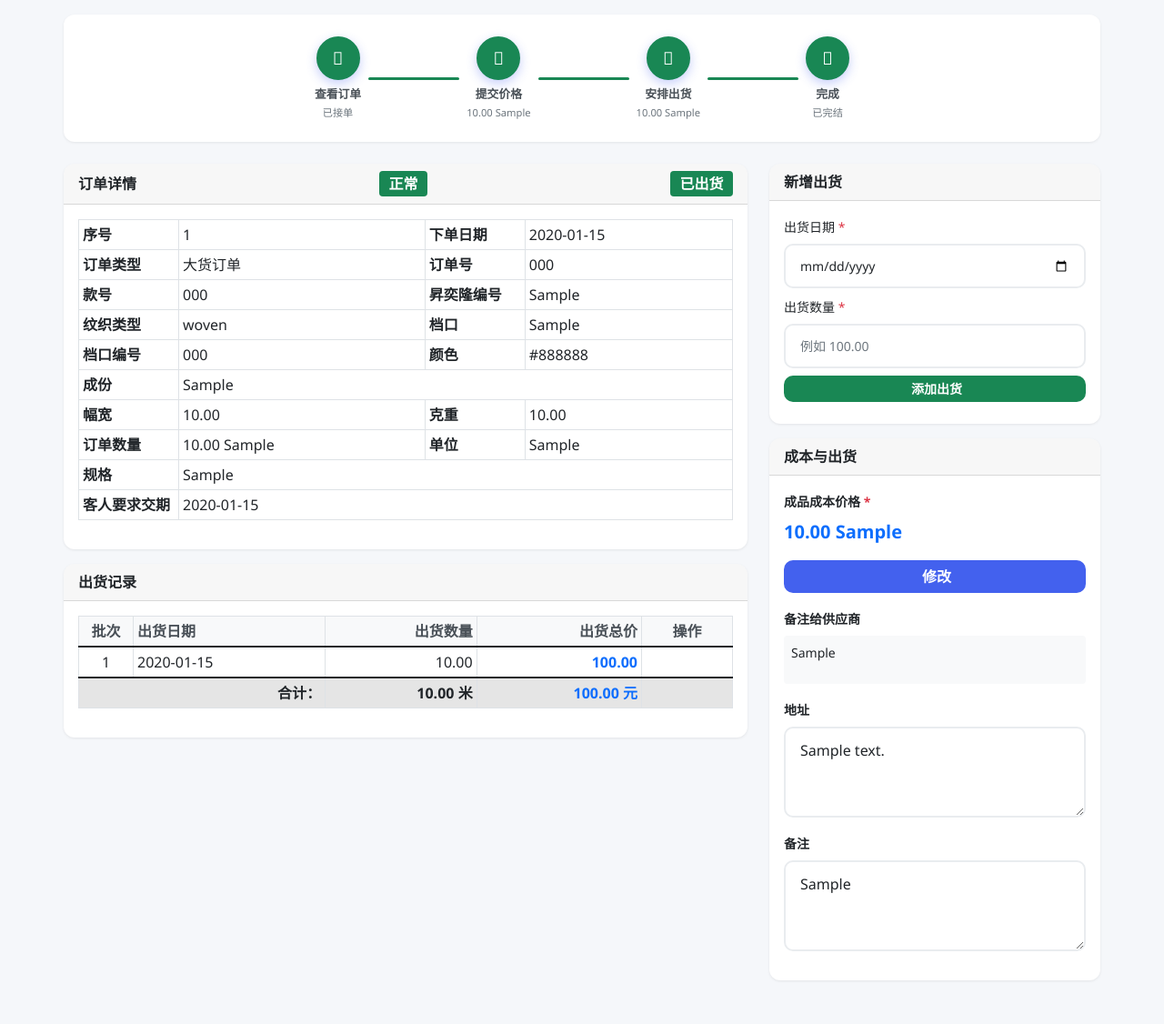
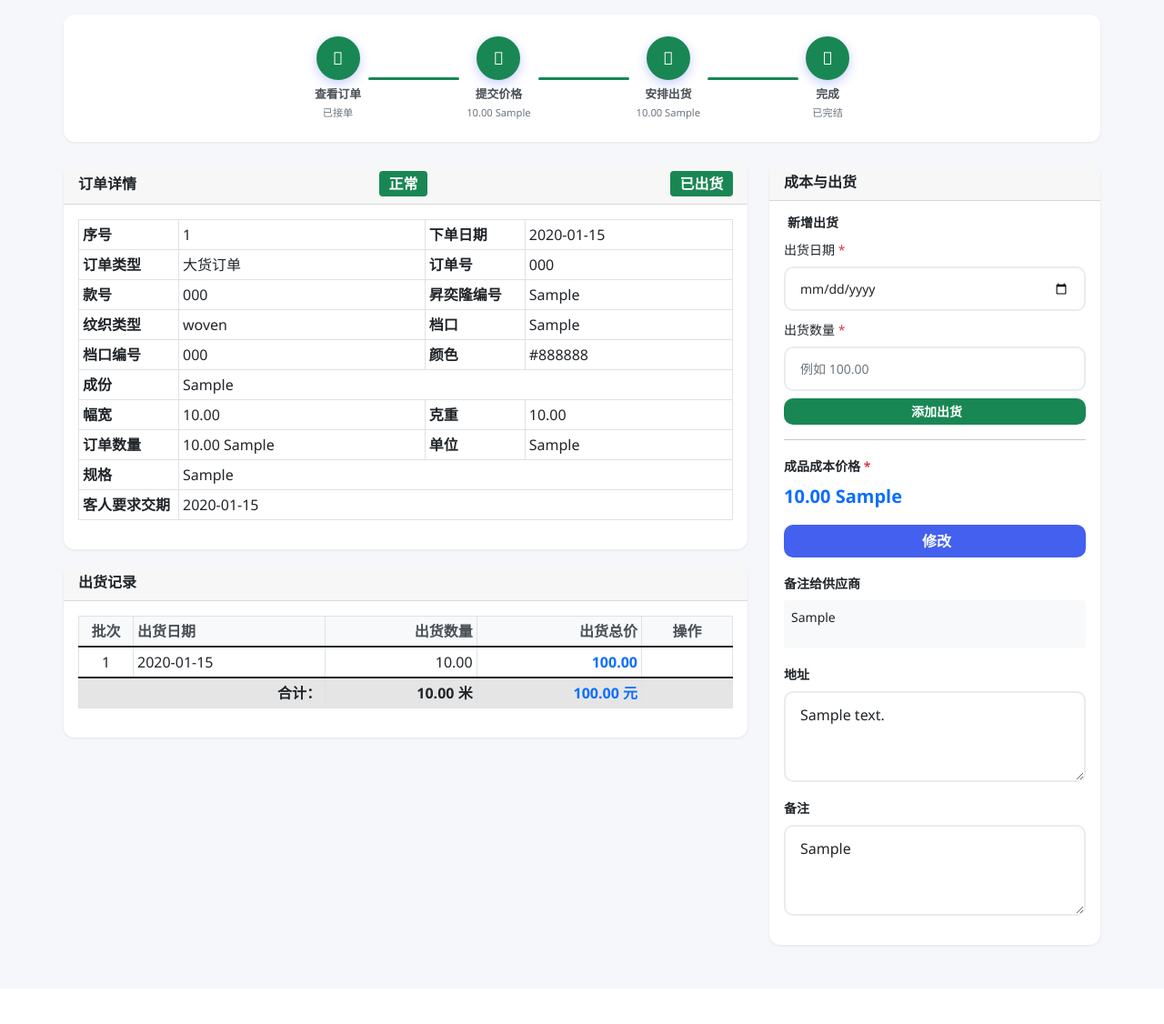
Before and after one commit to Lumin2002/cloth-system, a Django app: page /supplier/orders/1/ in a window 1280 px wide. Shown: the part 134-1260 px from the top of the page at 91% size. After the commit the page ends 1175 px from the top, so only its background shows below. Run offline with Django 5.2, Linux system fonts and the light colour scheme; a user stored in the database is signed in; tables that the repository leaves empty hold one stand-in row (values such as "Sample post"); data that the repository does not hold is empty; some libraries are stand-ins or nearby versions.

Commit message:
refactor: 供应商详情页将新增出货与成本与出货合并为一个卡片

```diff
--- a/order/templates/order/supplier_order_detail.html
+++ b/order/templates/order/supplier_order_detail.html
@@ -132,10 +132,11 @@
     </div>
 
     <div class="col-md-4">
-        <!-- 新增出货 -->
+        <!-- 成本与出货 -->
         <div class="card mb-3">
-            <div class="card-header"><strong>新增出货</strong></div>
+            <div class="card-header"><strong>成本与出货</strong></div>
             <div class="card-body">
+                <h6 class="fw-bold small mb-2"><i class="bi bi-truck me-1"></i>新增出货</h6>
                 <form method="post" action="{% url 'order_shipment_create' order.pk %}" id="shipmentForm">
                     {% csrf_token %}
                     <div class="mb-2">
@@ -151,13 +152,9 @@
                     </button>
                 </form>
                 <div class="text-muted small mt-2" id="shipmentHint"></div>
-            </div>
-        </div>
 
-        <!-- 成本与出货 -->
-        <div class="card mb-3">
-            <div class="card-header"><strong>成本与出货</strong></div>
-            <div class="card-body">
+                <hr>
+
                 <form method="post" id="priceForm">
                     {% csrf_token %}
                     <div class="mb-3">
```
